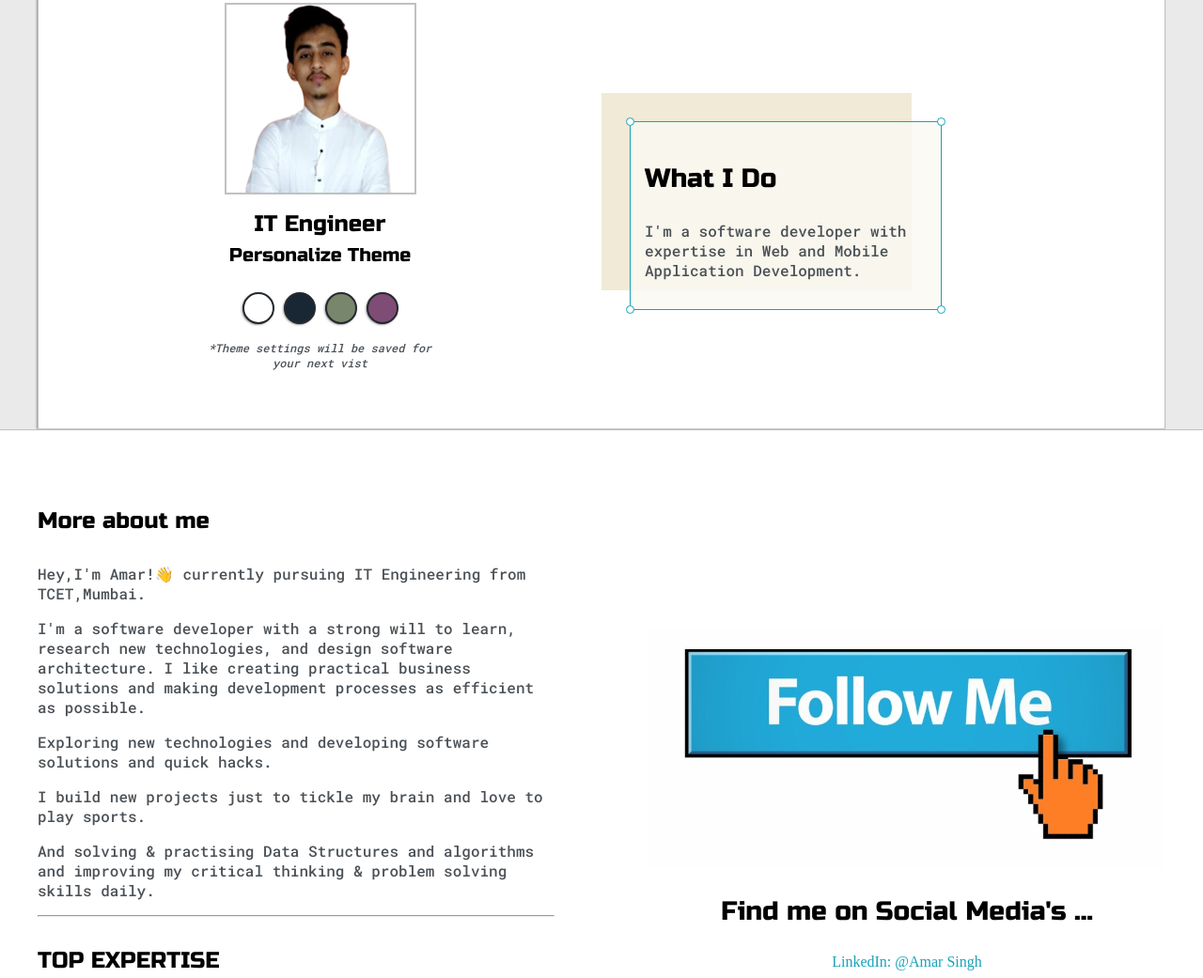
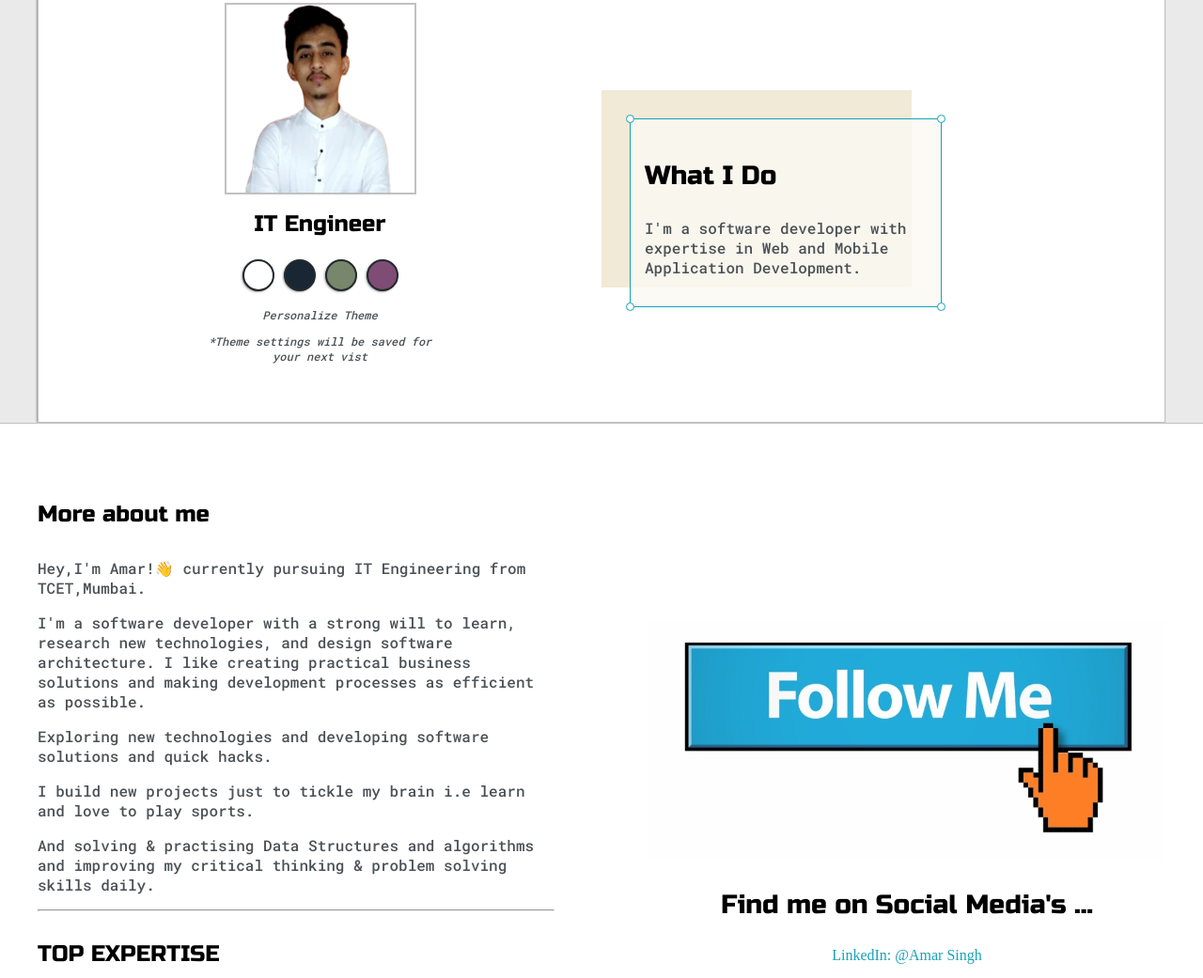
Before and after one commit to EasyKiLL7/amarsingh.github.io, a plain HTML site: page index.html in a window 1280 px wide. Shown: the part 255-1296 px from the top of the page at 94% size. Drawn offline with Linux system fonts and the light colour scheme.

Commit message:
updated UI

```diff
--- a/index.html
+++ b/index.html
@@ -42,7 +42,6 @@
 				<div class="left-column">
 					<img id="profile_pic" src="images/final.png">
 					<h4 style="text-align: center;line-height: 0;">IT Engineer</h4>
-					<h5 style="text-align: center;line-height: 0;">Personalize Theme</h5>
 
 					<div id="theme-options-wrapper">
 						<div data-mode="light" id="light-mode" class="theme-dot"></div>
@@ -50,6 +49,8 @@
 						<div data-mode="green" id="green-mode" class="theme-dot"></div>
 						<div data-mode="purple" id="purple-mode" class="theme-dot"></div>
 					</div>
+
+					<p id="settings-note">Personalize Theme</p>
 
 					<p id="settings-note">*Theme settings will be saved for<br>your next vist</p>
 				</div>
@@ -83,7 +84,7 @@
 
 					<p> Exploring new technologies and developing software solutions and quick hacks.</p>
 
-                    <p>I build new projects just to tickle my brain and love to play sports.</p>
+                    <p>I build new projects just to tickle my brain i.e learn and love to play sports.</p>
 
                     <p>And solving & practising Data Structures and algorithms and improving my critical thinking & problem solving skills daily.</p>
 
@@ -170,6 +171,7 @@
 						</div>
 					</div>
 				</div>
+
 				<div>
 					<div class="post">
 						<img class="thumbnail" src="images/login.jpg">
@@ -180,6 +182,7 @@
 						</div>
 					</div>
 				</div>
+
 				<div>
 					<div class="post">
 						<img class="thumbnail" src="images/crypto.jpg">
@@ -190,6 +193,7 @@
 						</div>
 					</div>
 				</div>
+
 				<div>
 					<div class="post">
 						<img class="thumbnail" src="images/art.png">
@@ -202,8 +206,8 @@
 				</div>
 
 			</div>
-			<p align="center">
-          	<a href="index.html#projects">View More</a>
+				<p align="center">
+          		<a href="index.html#projects">View More</a>
         	</p>
 		</div>
 	</section>
```
